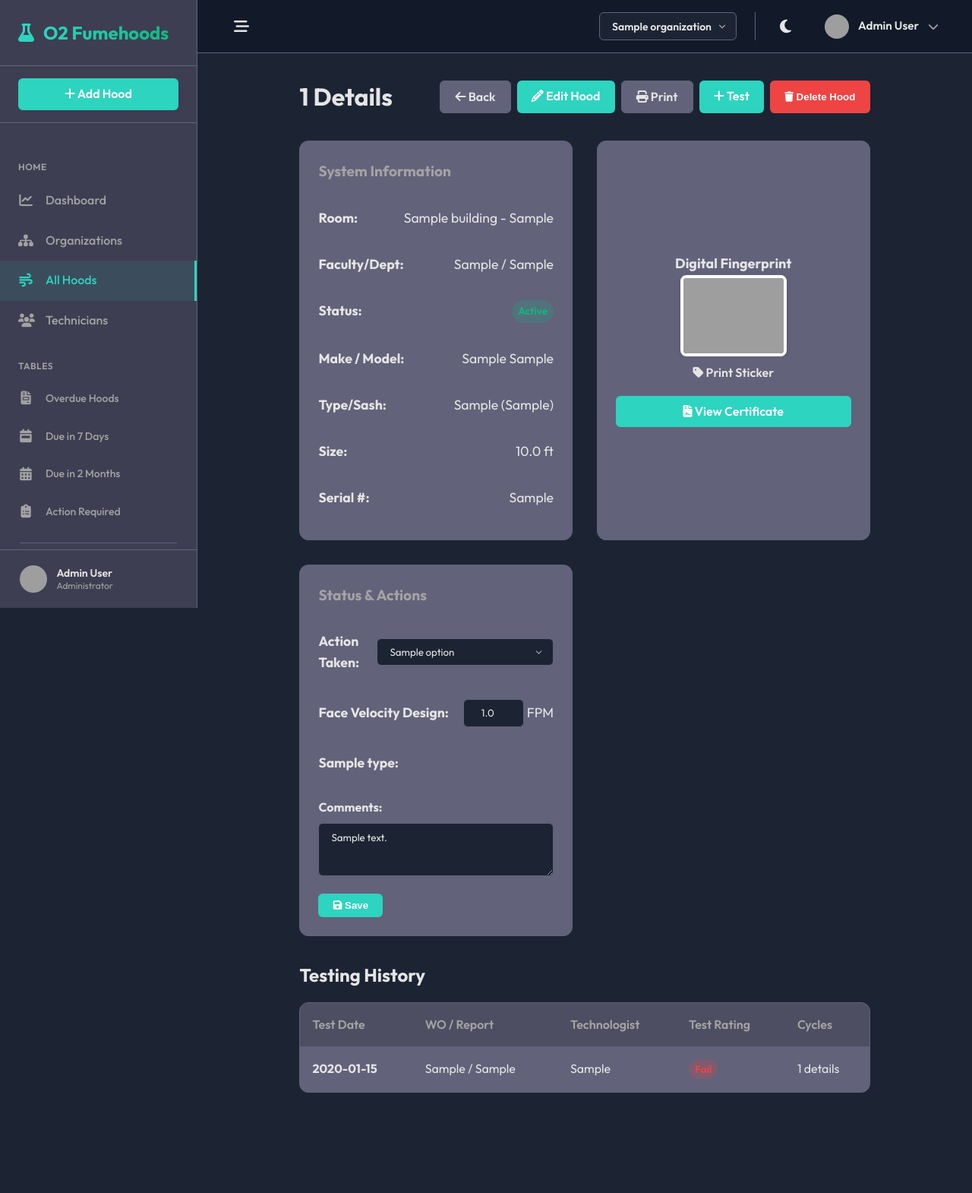
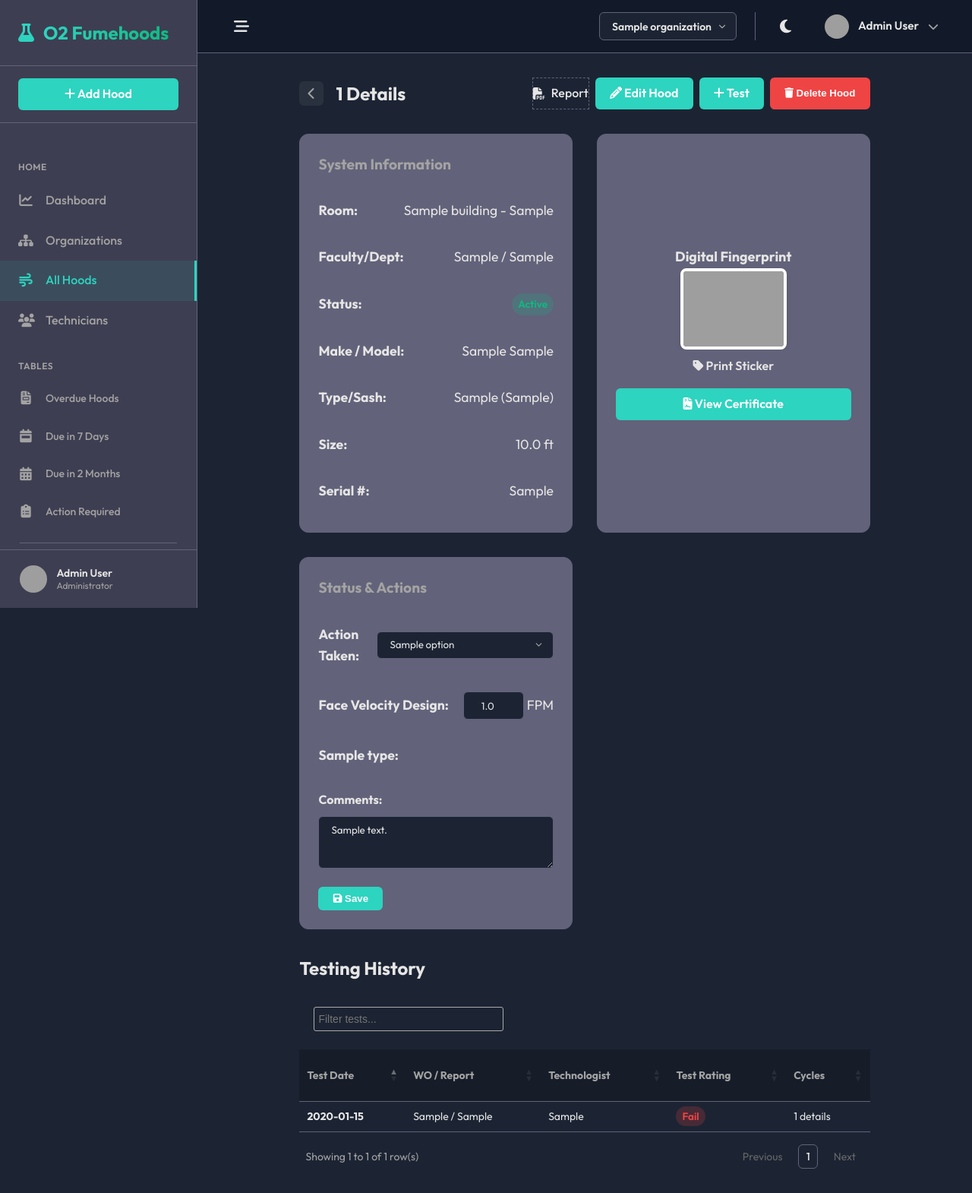
Before and after one commit to rafshawn/Flask-Lab-Dashboard, a Flask app: page /hoods/1 in a window 1280 px wide. Shown: the whole page at 76% size. Before the commit the page ends 1438 px from the top, so only its background shows below. Run offline with Flask 3, Linux system fonts and the light colour scheme; tables that the repository leaves empty hold one stand-in row (values such as "Sample post"); some libraries are stand-ins or nearby versions; grey boxes are pictures that could not be loaded.

Commit message:
UI fixes

```diff
--- a/templates/base.html
+++ b/templates/base.html
@@ -12,6 +12,7 @@
 
     <!-- jQuery and DataTables -->
     <script src="https://code.jquery.com/jquery-3.7.0.min.js"></script>
+    <link rel="stylesheet" href="https://cdn.datatables.net/1.13.6/css/jquery.dataTables.min.css">
     <script src="https://cdn.datatables.net/1.13.6/js/jquery.dataTables.min.js"></script>
 
     <!-- Chart.js -->
@@ -36,13 +37,13 @@
                 <a href="{{ url_for('dashboard.dashboard') }}" class="nav-item {% if request.endpoint == 'dashboard' %}active{% endif %}">
                     <i class="fa-solid fa-chart-line"></i> <span>Dashboard</span>
                 </a>
-                <a href="{{ url_for('organizations.list_orgs') }}" class="nav-item {% if 'org' in request.endpoint or 'building' in request.endpoint or 'room' in request.endpoint %}active{% endif %}">
+                <a href="{{ url_for('organizations.list_orgs') }}" class="nav-item {% if ('org' in request.endpoint or 'building' in request.endpoint or 'room' in request.endpoint) and request.endpoint != 'settings.org_settings' %}active{% endif %}">
                     <i class="fa-solid fa-sitemap"></i> <span>Organizations</span>
                 </a>
                 <a href="{{ url_for('hoods.list_hoods') }}" class="nav-item {% if 'hood' in request.endpoint and 'add' not in request.endpoint and not request.args.get('filter') %}active{% endif %}">
                     <i class="fa-solid fa-wind"></i> <span>All Hoods</span>
                 </a>
-                <a href="{{ url_for('technicians.list_technicians') }}" class="nav-item {% if 'technician' in request.endpoint or request.endpoint == 'technician_profile' %}active{% endif %}">
+                <a href="{{ url_for('technicians.list_technicians') }}" class="nav-item {% if request.endpoint == 'technicians.list_technicians' %}active{% endif %}">
                     <i class="fa-solid fa-users"></i> <span>Technicians</span>
                 </a>
 
--- a/templates/hood_detail.html
+++ b/templates/hood_detail.html
@@ -1,11 +1,17 @@
 {% extends 'base.html' %}
 {% block content %}
-<div class="page-header">
-    <h1>{{ hood.hood_id }} Details</h1>
+<div class="page-header" style="display: flex; justify-content: space-between; align-items: center; margin-bottom: 2rem;">
+    <div style="display:flex; align-items:center; gap:1rem;">
+        <a href="{{ url_for('organizations.room_detail', id=hood.room_id) }}" class="btn-icon" title="Back to Room" style="color:var(--text-muted);">
+            <i class="fa-solid fa-chevron-left"></i>
+        </a>
+        <h2 style="margin:0;">{{ hood.hood_id }} Details</h2>
+    </div>
     <div class="d-flex gap-2">
-        <a href="{{ url_for('organizations.room_detail', id=hood.room_id) }}" class="btn-secondary"><i class="fa-solid fa-arrow-left"></i> Back</a>
+        <a href="{{ url_for('hoods.print_hood_detail', id=hood.id) }}" target="_blank" class="btn-outline-dashed">
+            <i class="fa-solid fa-file-pdf"></i> Report
+        </a>
         <a href="{{ url_for('hoods.edit_hood', id=hood.id) }}" class="btn-primary"><i class="fa-solid fa-pencil"></i> Edit Hood</a>
-        <a href="{{ url_for('hoods.print_hood_detail', id=hood.id) }}" target="_blank" class="btn-secondary"><i class="fa-solid fa-print"></i> Print</a>
         <a href="{{ url_for('hoods.add_test', id=hood.id) }}" class="btn-primary"><i class="fa-solid fa-plus"></i> Test</a>
         <button type="button" onclick="openeventModal('{{ url_for('hoods.delete_hood', id=hood.id) }}', 'WARNING: Are you sure you want to delete this Fumehood? All test history will be permanently deleted.')" class="btn-danger"><i class="fa-solid fa-trash"></i> Delete Hood</button>
     </div>
@@ -96,8 +102,8 @@
 </div>
 
 <h2>Testing History</h2>
-<div class="table-container" style="margin-top: 1rem;">
-    <table class="data-table">
+<div class="rounded-md border border-border mt-4" style="overflow-x:auto;">
+    <table id="testHistoryTable" class="data-table w-100 table align-middle">
         <thead>
             <tr>
                 <th>Test Date</th>
@@ -128,4 +134,25 @@
         </tbody>
     </table>
 </div>
+
+<script>
+    $(document).ready(function() {
+        if ($('#testHistoryTable tbody tr td').length > 1) {
+            $('#testHistoryTable').DataTable({
+                responsive: true,
+                pageLength: 10,
+                language: {
+                    search: "",
+                    searchPlaceholder: "Filter tests...",
+                    info: "Showing _START_ to _END_ of _TOTAL_ row(s)",
+                    infoEmpty: "No rows found"
+                },
+                dom: '<"d-flex align-items-center justify-content-between p-4 mb-2"f>rt<"table-bottom"ip>',
+                columnDefs: [
+                    { orderSequence: ['asc', 'desc', ''], targets: '_all' }
+                ]
+            });
+        }
+    });
+</script>
 {% endblock %}
--- a/templates/hoods.html
+++ b/templates/hoods.html
@@ -52,7 +52,7 @@
     </div>
 </div>
 
-<div class="rounded-md border border-border overflow-hidden mb-8">
+<div class="rounded-md border border-border mb-8" style="overflow-x:auto;">
     <table id="hoodsTable" class="data-table w-100 table align-middle">
         <thead>
             <tr>
@@ -116,7 +116,8 @@
                 },
                 dom: '<"d-flex align-items-center justify-content-between p-4 mb-2">rt<"table-bottom"ip>',
                 columnDefs: [
-                    { orderable: false, targets: 7 } // Disable sorting on Actions
+                    { orderable: false, targets: 7 }, // Disable sorting on Actions
+                    { orderSequence: ['asc', 'desc', ''], targets: '_all' }
                 ],
                 initComplete: function() {
                     let api = this.api();
--- a/templates/settings.html
+++ b/templates/settings.html
@@ -28,7 +28,7 @@
     <h2>Custom Test Types</h2>
     <p class="text-muted mb-4">Define custom test fields that appear on fumehood profiles. Admins can create, activate/deactivate, and delete test types. Choose a field type to control how data is entered.</p>
 
-    <div class="rounded-md border border-border overflow-hidden mt-4">
+    <div class="rounded-md border border-border mt-4" style="overflow-x:auto;">
         <table class="data-table w-100 table align-middle">
             <thead>
                 <tr>
@@ -100,7 +100,7 @@
     <h2>Action Options</h2>
     <p class="text-muted mb-4">Manage the dropdown choices available for the "Action Taken" field on fumehoods. Default options cannot be deleted.</p>
 
-    <div class="rounded-md border border-border overflow-hidden mt-4">
+    <div class="rounded-md border border-border mt-4" style="overflow-x:auto;">
         <table class="data-table w-100 table align-middle">
             <thead>
                 <tr>
```
Also changed, not shown: templates/building_detail.html (+13 -11 lines), templates/org_detail.html (+9 -8 lines), templates/technicians.html (+6 -2 lines).
